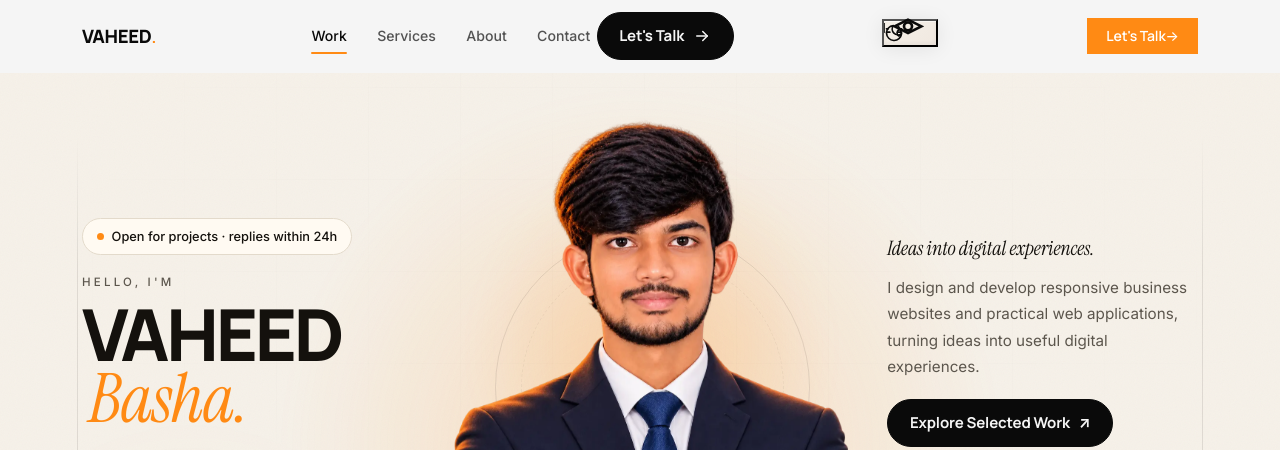
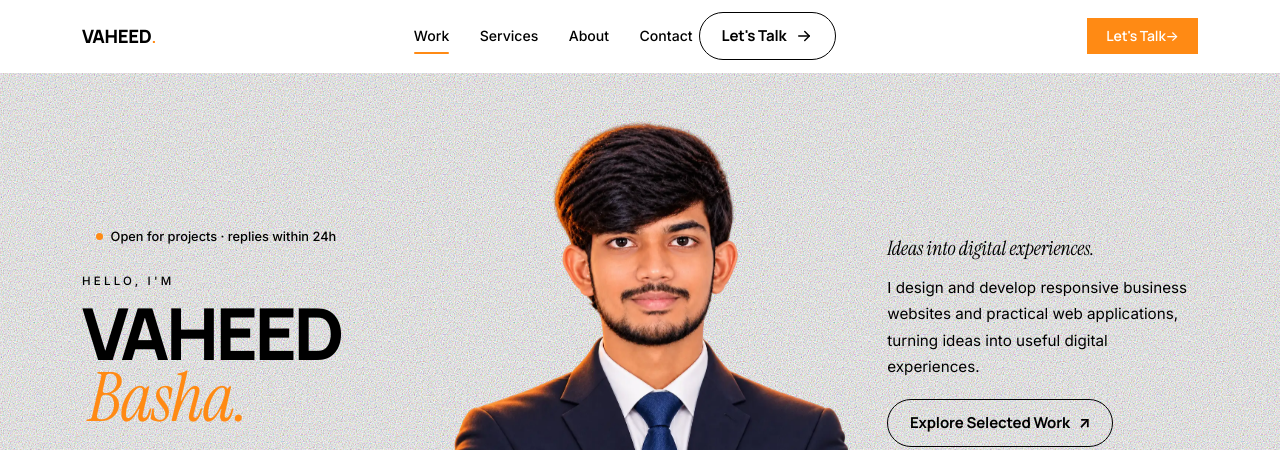
Before and after one commit to Vaheedbasha/mysite, a plain HTML site: page index.html in a window 1280 px wide. Shown: the top 450 px of the page. Drawn offline with Linux system fonts and the light colour scheme.

Commit message:
Remove theme toggle: remove theme-nav and theme-switch CSS
- Remove theme-nav section from header
- Remove .theme-switch button and [data-theme] CSS rules
- Remove leftover theme comments
- Preserves 4 nav links (About/Work/Services/Contact), .btn-letstalk, #nav-toggle

Generated with Codebuff 🤖

```diff
--- a/css/styles.css
+++ b/css/styles.css
@@ -65,69 +65,8 @@
 
 /* ---- Dark theme (default) ---- */
 :root,
-[data-theme="dark"] {
-  color-scheme: dark;
-
-  --bg: #0a0a0a;
-  --bg-soft: #0a0a0a;
-  --surface: #111111;
-  --surface-2: #181818;
-  --surface-hover: #1c1c1c;
-
-  --text: #f5f5f5;
-  --text-strong: #f5f5f5;
-  --text-muted: #a3a3a3;
-  --text-faint: #737373;
-
-  --border: #262626;
-  --border-strong: #3a3a3a;
-
-  --danger: #f87171;
-  --success: #4ade80;
-
-  /* Very low-opacity monochrome texture, never colour */
-  --grid-dot: rgba(245, 245, 245, 0.075);
-  --vignette: rgba(245, 245, 245, 0.05);
-
-  --shadow: 0 1px 0 rgba(255, 255, 255, 0.03);
-  --shadow-lg: 0 24px 60px -34px rgba(0, 0, 0, 0.9);
-
-  --header-bg: rgba(10, 10, 10, 0.72);
-  --header-bg-scrolled: rgba(10, 10, 10, 0.88);
-  --shot-bg: #121212;
-}
 
 /* ---- Light theme ---- */
-[data-theme="light"] {
-  color-scheme: light;
-
-  --bg: #f5f5f5;
-  --bg-soft: #f5f5f5;
-  --surface: #ffffff;
-  --surface-2: #ededed;
-  --surface-hover: #e9e9e9;
-
-  --text: #0a0a0a;
-  --text-strong: #0a0a0a;
-  --text-muted: #525252;
-  --text-faint: #8a8a8a;
-
-  --border: #e2e2e2;
-  --border-strong: #cfcfcf;
-
-  --danger: #b42318;
-  --success: #15803d;
-
-  --grid-dot: rgba(10, 10, 10, 0.07);
-  --vignette: rgba(10, 10, 10, 0.04);
-
-  --shadow: 0 1px 0 rgba(10, 10, 10, 0.03);
-  --shadow-lg: 0 24px 60px -40px rgba(10, 10, 10, 0.25);
-
-  --header-bg: rgba(245, 245, 245, 0.76);
-  --header-bg-scrolled: rgba(245, 245, 245, 0.92);
-  --shot-bg: #e8e8e8;
-}
 
 /* ==========================================================================
    2. BASE
@@ -501,112 +440,8 @@ button { font: inherit; color: inherit; cursor: pointer; }
 
 .header-actions { display: flex; align-items: center; gap: var(--space-2); }
 
-/* ==========================================================================
-   DAY & NIGHT THEME TOGGLE
-   Vaheed Basha Portfolio — preserves existing [data-theme] persistence
-   ========================================================================== */
-
-/* Theme switch base */
-.theme-switch {
-  --sw-w: 56px;
-  --sw-h: 28px;
-  --sw-knob: 24px;
-  position: relative;
-  flex: none;
-  width: var(--sw-w);
-  height: var(--sw-h);
-  padding: 0;
-  cursor: pointer;
-  -webkit-tap-highlight-color: transparent;
-  transition: background 200ms var(--ease), box-shadow 200ms var(--ease);
-}
-
-/* Light mode track - warm ivory with sun and clouds */
-[data-theme="light"] .theme-switch {
-  background: linear-gradient(135deg, #f5f0e8 0%, #f0e8e0 100%);
-  box-shadow:
-    0 2px 20px rgba(0, 0, 0, 0.08),
-    inset 0 1px 0 rgba(255, 255, 255, 0.6),
-    inset 0 -2px 4px rgba(0, 0, 0, 0.05);
-}
-
-/* Dark mode track - deep charcoal with moon and stars */
-[data-theme="dark"] .theme-switch {
-  background: linear-gradient(135deg, #191919 0%, #141414 100%);
-  box-shadow:
-    0 2px 20px rgba(0, 0, 0, 0.4),
-    inset 0 1px 0 rgba(255, 255, 255, 0.08),
-    inset 0 -2px 4px rgba(0, 0, 0, 0.2);
-}
-
-/* Hover state */
-.theme-switch:hover {
-  box-shadow:
-    0 4px 25px rgba(0, 0, 0, 0.12),
-    inset 0 1px 0 rgba(255, 255, 255, 0.7),
-    inset 0 -2px 4px rgba(0, 0, 0, 0.05);
-}
-
-/* Active/pressed state */
-.theme-switch:active {
-  transform: scale(0.96);
-}
-
-/* Focus visible */
-.theme-switch:focus-visible {
-  outline: 2px solid var(--accent);
-  outline-offset: 4px;
-}
-
-/* ==========================================================================
-   TRACK DECORATIONS - SUN / MOON / CLOUDS / STARS
-   ========================================================================== */
-
-/* Light mode: sun and clouds */
-[data-theme="light"] .theme-switch-sun {
-  position: absolute;
-  left: 8px;
-  top: 50%;
-  transform: translateY(-50%);
-  width: 32px;
-  height: 32px;
-  pointer-events: none;
-}
-
-[data-theme="light"] .theme-switch-sun svg {
-  width: 100%;
-  height: 100%;
-  fill: var(--accent);
-  filter: drop-shadow(0 2px 4px rgba(255, 138, 20, 0.18));
-}
-
-/* Dark mode: moon and stars */
-[data-theme="dark"] .theme-switch-moon {
-  position: absolute;
-  left: 8px;
-  top: 50%;
-  transform: translateY(-50%);
-  width: 32px;
-;
-  height: 32px;
-  pointer-events: none;
-}
-
-[data-theme="dark"] .theme-switch-moon svg {
-  width: 100%;
-  height: 100%;
-  fill: var(--accent);
-  filter: drop-shadow(0 2px 4px rgba(255, 138, 20, 0.4));
-}
-
-/* Reduced motion */
+
 @media (prefers-reduced-motion: reduce) {
-  .theme-switch {
-    transition: background 200ms, box-shadow 200ms;
-  }
-  .theme-switch:active {
-    transform: none;
-  }
 }
 
 
@@ -641,7 +476,6 @@ button { font: inherit; color: inherit; cursor: pointer; }
 }
 /* ==========================================================================
       Vaheed Basha Portfolio — Premium illustrated day/night environment
-   Uses [data-theme] selectors to preserve existing theme persistence
    ========================================================================== */
 
 @media (max-width: 600px) {
@@ -692,30 +526,6 @@ button { font: inherit; color: inherit; cursor: pointer; }
 
 /* Hero-scoped palette (dark is the default, light overrides the same names). */
 .hero,
-[data-theme="dark"] .hero {
-  --hero-bg: #090909;
-  --hero-text: #f5f3ef;
-  --hero-muted: #a5a5aa;
-  --hero-border: #292929;
-  --hero-surface: #111114;
-  --hero-line: rgba(245, 243, 239, 0.1);
-  --hero-halo: rgba(255, 138, 20, 0.22);
-  --hero-halo-soft: rgba(255, 138, 20, 0.1);
-  --hero-grain: 0.05;
-  --hero-drop: 0 40px 90px -52px rgba(0, 0, 0, 0.95);
-}
-[data-theme="light"] .hero {
-  --hero-bg: #f6f1e9;
-  --hero-text: #14110d;
-  --hero-muted: #5c564d;
-  --hero-border: #e3dacb;
-  --hero-surface: #fffaf2;
-  --hero-line: rgba(20, 17, 13, 0.1);
-  --hero-halo: rgba(255, 138, 20, 0.2);
-  --hero-halo-soft: rgba(255, 138, 20, 0.09);
-  --hero-grain: 0.035;
-  --hero-drop: 0 34px 70px -44px rgba(90, 62, 24, 0.4);
-}
 
 .hero > .container { position: relative; z-index: 1; }
 
--- a/index.html
+++ b/index.html
@@ -134,12 +134,6 @@
       </div>
     </nav>
 
-    <nav class="theme-nav" aria-label="Theme navigation">
-      <button class="theme-switch" id="theme-switch" aria-label="Toggle theme" role="switch" data-theme="light" tabindex="0">
-        <svg class="theme-switch-sun" viewBox="0 0 24 24" width="20" height="20" fill="none" stroke="currentColor" stroke-width="2" stroke-linecap="round" aria-hidden="true"><path d="M12 2L2 7l10 5 10-5-10-5z"/><circle cx="12" cy="7" r="3"/></svg>
-        <svg class="theme-switch-moon" viewBox="0 0 24 24" width="20" height="20" fill="none" stroke="currentColor" stroke-width="2" stroke-linecap="round" stroke-linejoin="round" aria-hidden="true"><path d="M21 12.79A9 9 0 1 1 11.21 3 7 7 0 0 0 21 12.79z"/><path d="M21 12c0 1.72-1.43 3.5-3.57 3.5A4.5 4.5 0 0 1 18 8c0-1.29-.22-2.59-.6-3.79z"/><line x1="3" y1="11" x2="7" y2="11"/><line x1="21" y1="11" x2="17" y2="11"/><line x1="3" y1="7" x2="5" y2="7"/><line x1="21" y1="7" x2="17" y2="7"/><line x3="10" y3="11" x3="8" y2="11"/></svg>
-      </button>
-    </nav>
 
     <div class="header-actions">
   <button class="nav-toggle" id="nav-toggle" aria-label="Open menu" aria-expanded="false">
```
